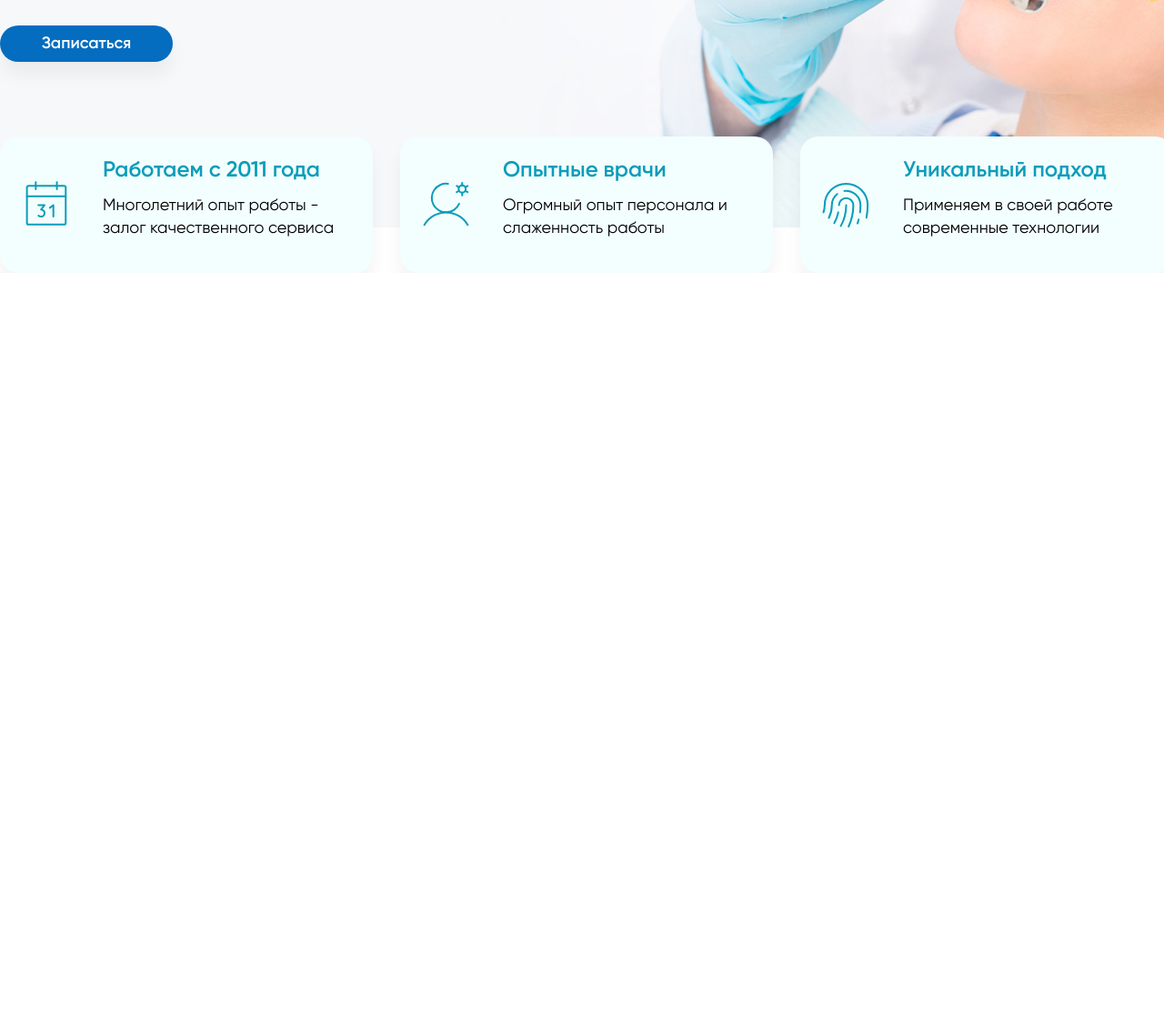
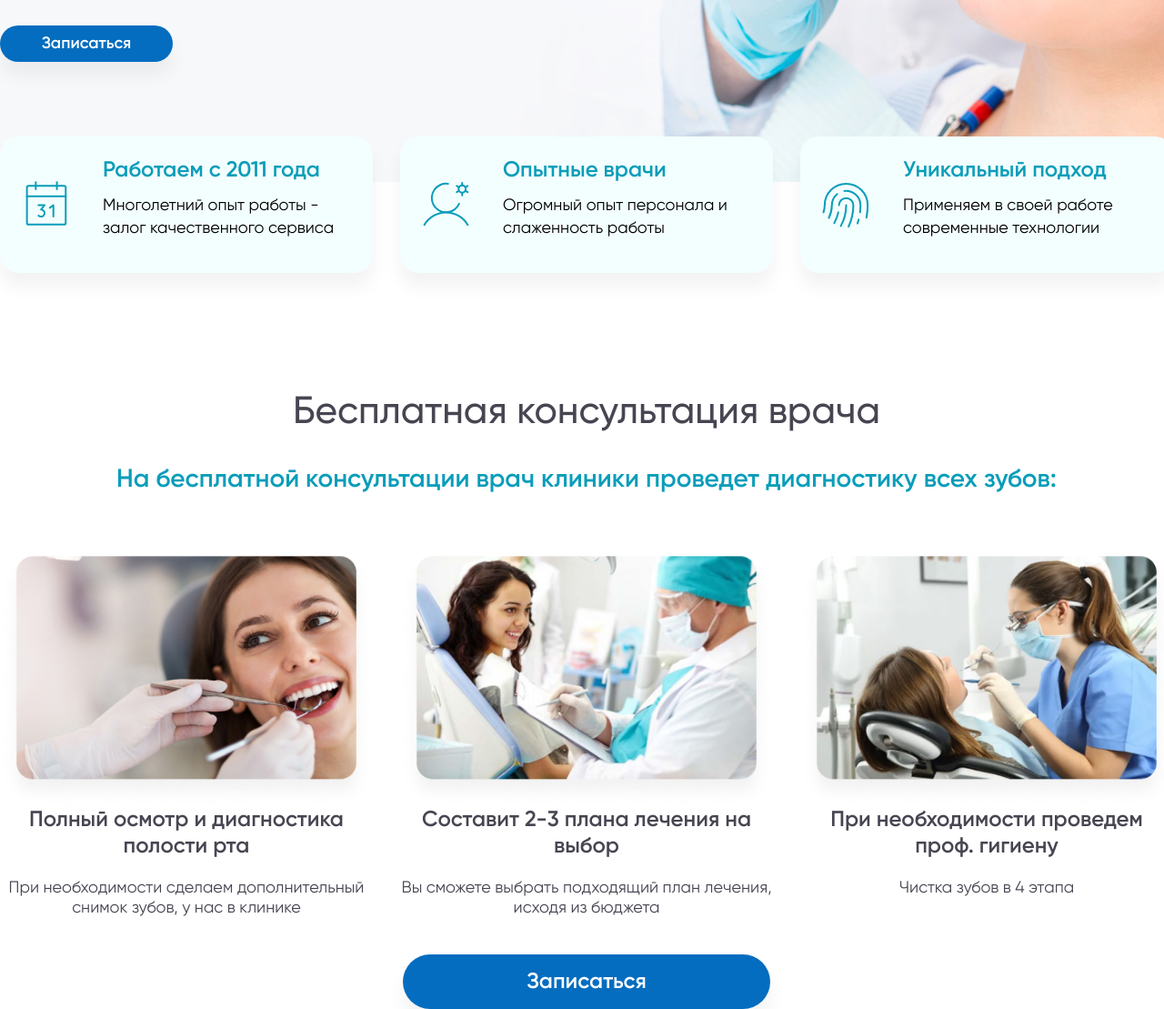
Before and after one commit to maksimlapach/clinic, a website: page src/index.html in a window 1280 px wide. Shown: the part 660-1769 px from the top of the page at 91% size. Before the commit the page ends 960 px from the top, so only its background shows below. Drawn offline with nearby package versions, Linux system fonts and the light colour scheme; files that its build step writes are made by us from their sources.

Commit message:
Finish freeConsult section

```diff
--- a/src/index.html
+++ b/src/index.html
@@ -147,5 +147,46 @@
             </div>
         </div>
     </div>
+
+    <div class="freeConsult">
+        <div class="container">
+            <h2 class="freeConsult__title title title_fz42">
+                Бесплатная консультация врача
+            </h2>
+            <h3 class="freeConsult__descr title title_fz28">
+                На бесплатной консультации врач клиники проведет диагностику всех зубов:
+            </h3>
+            <div class="freeConsult__wrapper">
+                <div class="freeConsult__item">
+                    <img src="img/freeConsult/diagnostics.jpg" alt="diagnostics" class="freeConsult__item_img">
+                    <div class="freeConsult__item_title">
+                        Полный осмотр и диагностика полости рта
+                    </div>
+                    <div class="freeConsult__item_descr">
+                        При необходимости сделаем дополнительный снимок зубов, у нас в клинике
+                    </div>
+                </div>
+                <div class="freeConsult__item">
+                    <img src="img/freeConsult/plan.jpg" alt="plan" class="freeConsult__item_img">
+                    <div class="freeConsult__item_title">
+                        Составит 2-3 плана лечения на выбор
+                    </div>
+                    <div class="freeConsult__item_descr">
+                        Вы сможете выбрать подходящий план лечения, исходя из бюджета
+                    </div>
+                </div>
+                <div class="freeConsult__item">
+                    <img src="img/freeConsult/cleaning.jpg" alt="cleaning" class="freeConsult__item_img">
+                    <div class="freeConsult__item_title">
+                        При необходимости проведем проф. гигиену
+                    </div>
+                    <div class="freeConsult__item_descr">
+                        Чистка зубов в 4 этапа
+                    </div>
+                </div>
+            </div>
+            <button class="freeConsult__btn">Записаться</button>
+        </div>
+    </div>
 </body>
 </html>
--- /dev/null
+++ b/src/sass/blocks/_freeConsult.scss
@@ -0,0 +1,49 @@
+.freeConsult {
+    padding-top: 128px;
+    &__title {
+        text-align: center;
+    }
+    &__descr {
+        text-align: center;
+        margin-top: 30px;
+    }
+    &__wrapper {
+        margin-top: 60px;
+        display: grid;
+        grid-template-columns: repeat(3, 410px);
+        column-gap: 30px;
+    }
+    &__item {
+        &_img {
+            width: 410px;
+            height: 280px;
+        }
+        &_title {
+            font-weight: 600;
+            font-size: 24px;
+            line-height: 29px;
+            text-align: center;
+        }
+        &_descr {
+            margin-top: 20px;
+            font-weight: 400;
+            font-size: 18px;
+            line-height: 22px;
+            text-align: center;
+        }
+    }
+    &__btn {
+        display: block;
+        margin: 40px auto 0 auto;
+        width: 404px;
+        height: 60px;
+        background: $colorBtn;
+        border: none;
+        box-shadow: 0px 15px 20px rgba(0, 0, 0, 0.05);
+        border-radius: 30px;
+
+        font-weight: 600;
+        font-size: 24px;
+        color: #FFFFFF;
+    }
+}
--- a/src/sass/blocks/_promo.scss
+++ b/src/sass/blocks/_promo.scss
@@ -1,7 +1,8 @@
 .promo {
     min-height: 800px;
     padding-top: 92px;
-    background: url("../img/promo_bg.jpg") no-repeat 50%;
+    background: url("../img/promo_bg.jpg") no-repeat 50% 0%;
+    background-size: 1920px 700px;
     &__title {
         width: 926px;
     }
@@ -50,6 +51,7 @@
         column-gap: 31px;
         &_descr {
            padding-top: 20px;
+           padding-bottom: 36px;
         }
         &_img {
             display: flex;
--- a/src/sass/blocks/_title.scss
+++ b/src/sass/blocks/_title.scss
@@ -3,6 +3,11 @@
         font-weight: 700;
         font-size: 58px;
         line-height: 70px;
+    }
+    &_fz42 {
+        font-weight: 500;
+        font-size: 42px;
+        line-height: 50px;
     }
     &_fz28 {
         font-weight: 600;
--- a/src/sass/style.scss
+++ b/src/sass/style.scss
@@ -55,3 +55,4 @@ h1, h2 {
 
 @import "blocks/header";
 @import "blocks/promo";
+@import "blocks/freeConsult";
```
Also changed, not shown: dist/css/style.min.css, dist/index.html.
